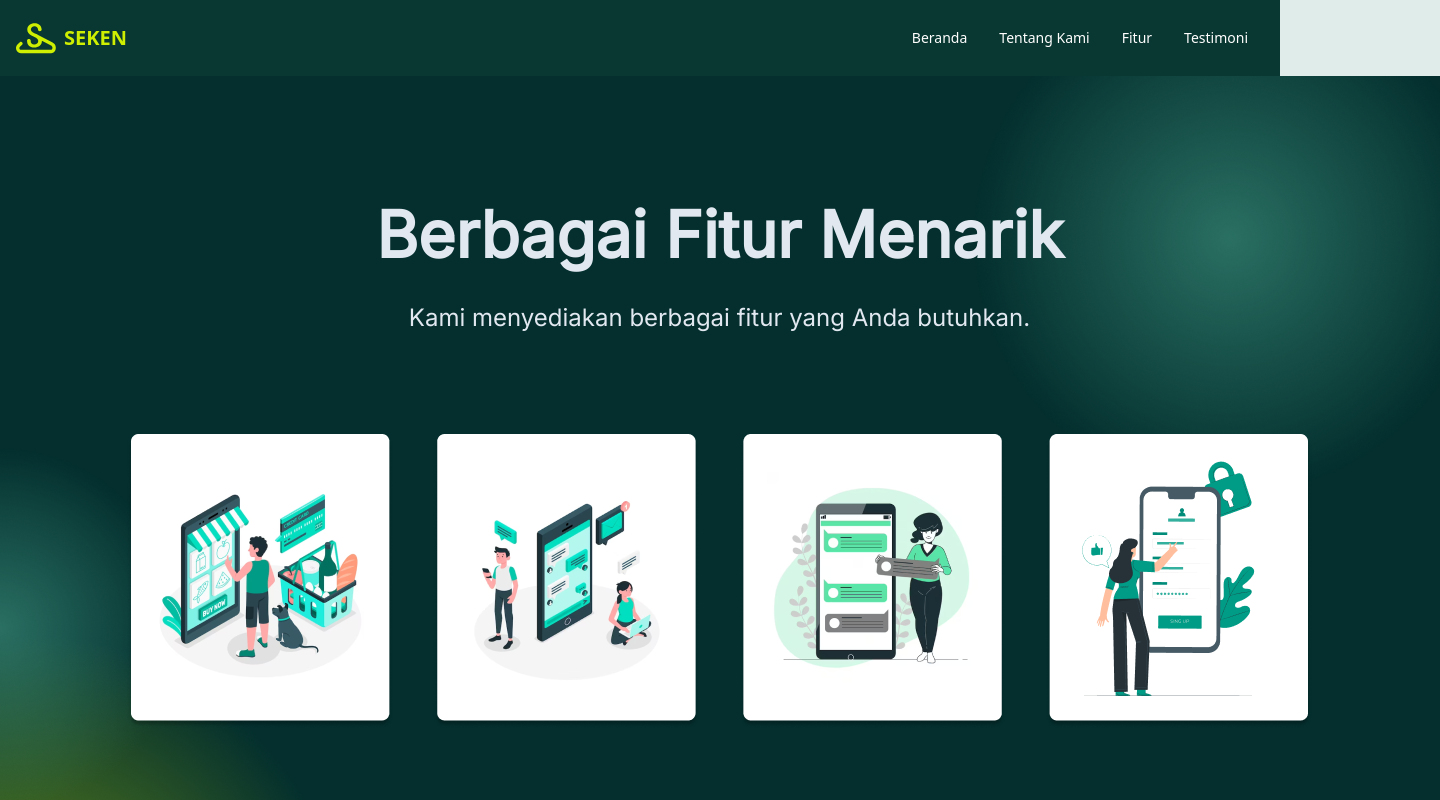
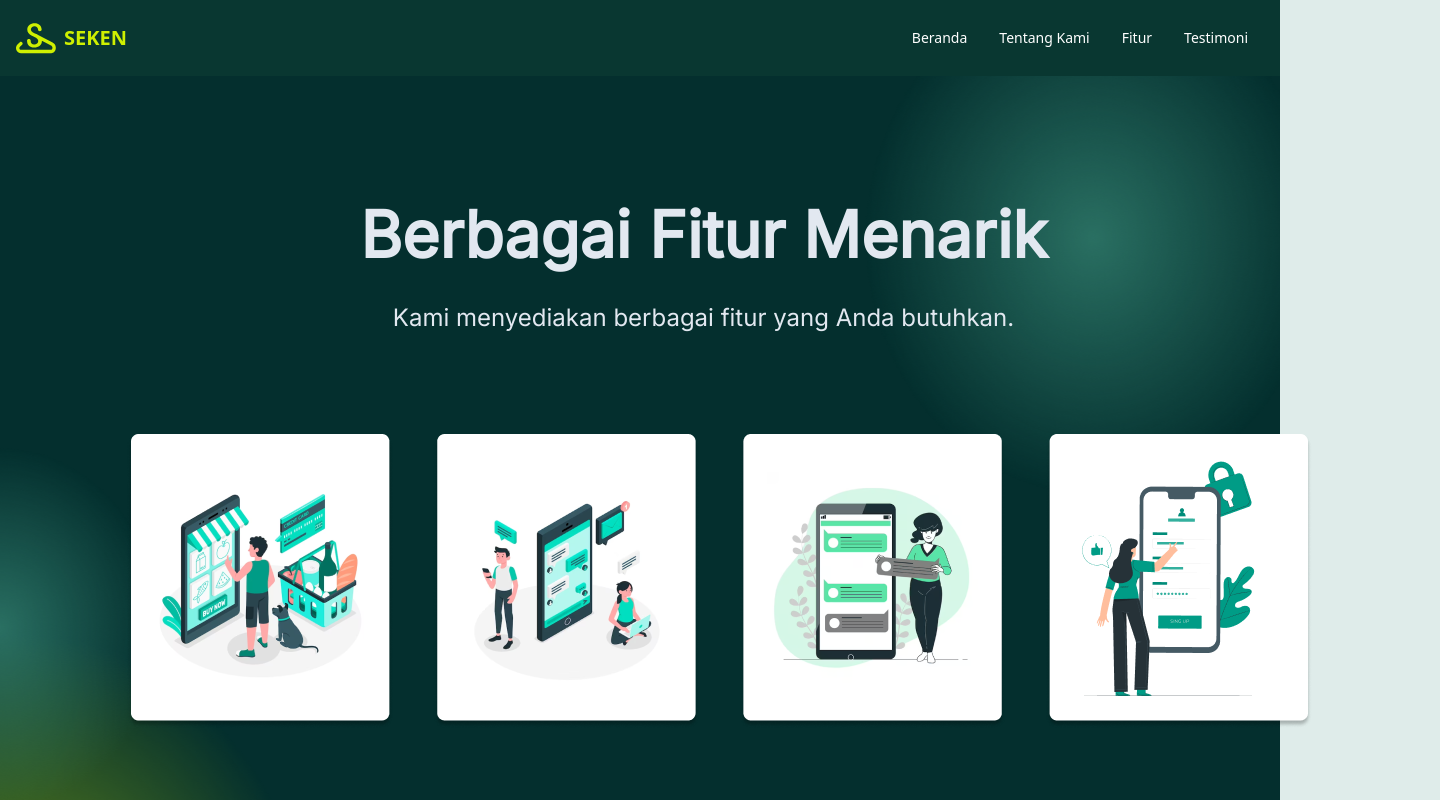
Before and after one commit to aliccciao/seken, a React (Create React App) app: page /features in a window 1280 px wide. Shown: the top 800 px of the page, 1440 px wide, since content can reach past the window. Built offline with nearby package versions, Linux system fonts and the light colour scheme.

Commit message:
Edit Fitur

```diff
--- a/src/pages/Fitur.js
+++ b/src/pages/Fitur.js
@@ -11,10 +11,9 @@ import bakground1 from './images/background1.png'
 const Fitur = () => {
     return (
         <div className="Fitur">
-            {/* TODO : Fitur */}
-            <div className="w-[1440px] h-[3867px] relative bg-teal-950">
-    <img className="w-[1440px] h-[3243px] left-0 top-0 absolute" src={bakground1} />
-    <div className="left-[127px] top-[111px] absolute flex-col justify-start items-center gap-[203px] inline-flex">
+            <div className="h-[3867px] relative bg-teal-950">
+    <img className="w-full h-[3243px] left-0 top-0 absolute" src={bakground1} />
+    <div className="left-[127px] top-[111px] absolute flex-col justify-center items-center gap-[203px] inline-flex">
         <div className="flex-col justify-start items-center gap-[100px] flex">
             <div className="flex-col justify-start items-center gap-[19px] flex">
                 <div className="text-slate-200 text-[64px] font-bold font-['Inter']">Berbagai Fitur Menarik</div>
```
